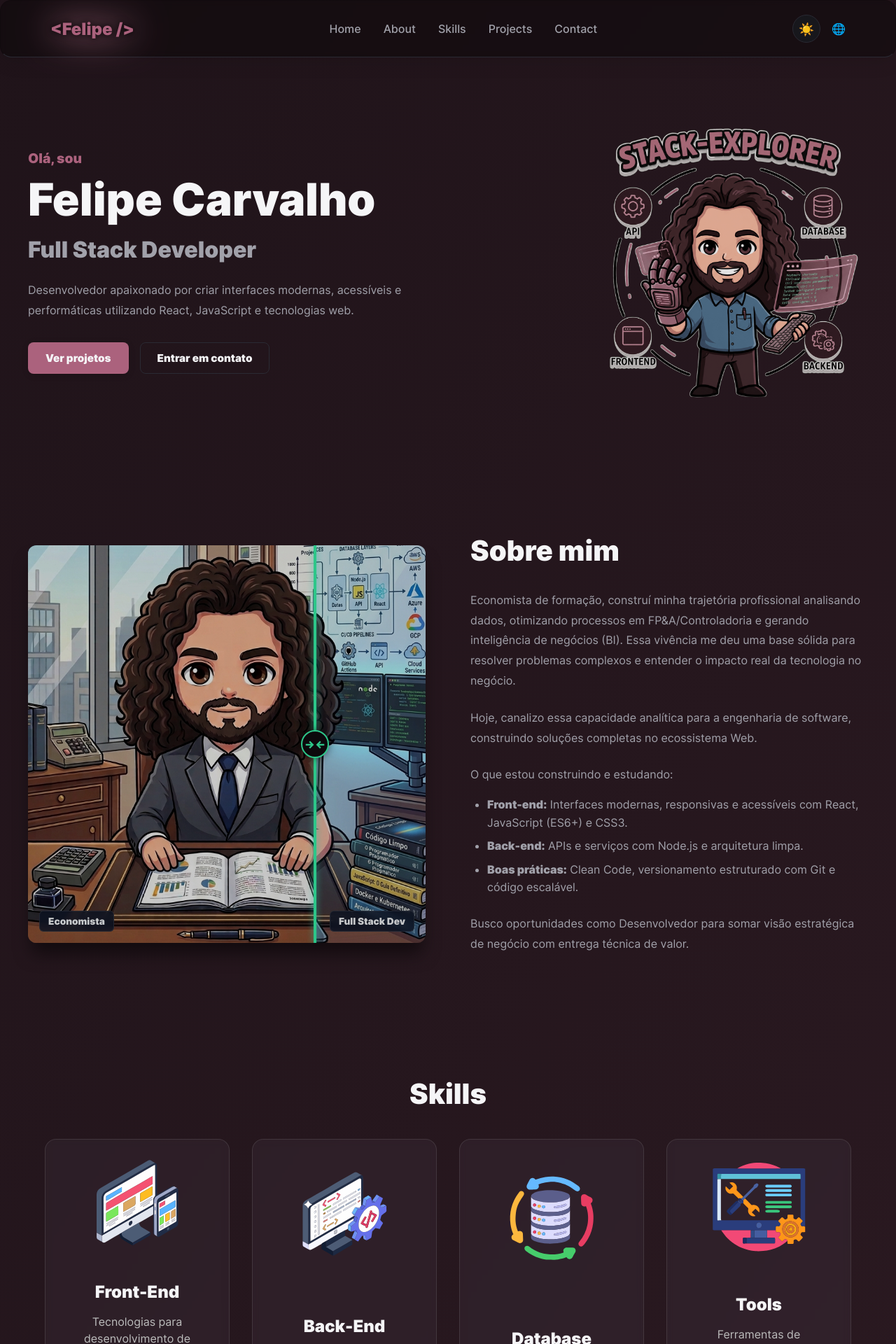
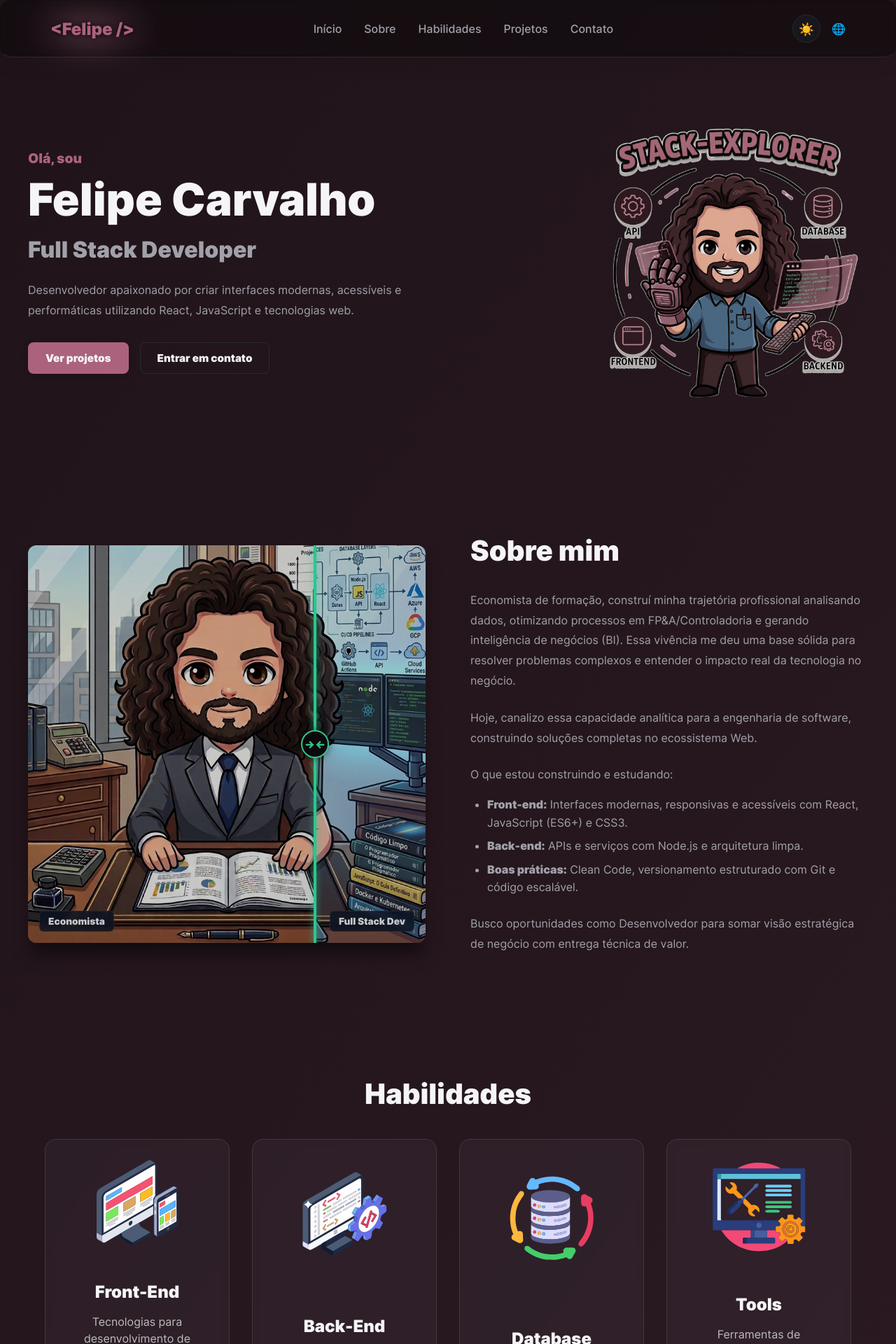
Before and after one commit to flpzht/portfolio, a React (Vite) app: page / in a window 1280 px wide. Shown: the top 1920 px of the page at 70% size. Built offline with nearby package versions, Linux system fonts and the light colour scheme.

Commit message:
feat(i18n): translate menu and section titles to portuguese

```diff
--- a/src/data/navigation.js
+++ b/src/data/navigation.js
@@ -1,9 +1,9 @@
 const navigationLinks = [
-  { href: "#hero", label: "Home" },
-  { href: "#about", label: "About" },
-  { href: "#skills", label: "Skills" },
-  { href: "#projects", label: "Projects" },
-  { href: "#contact", label: "Contact" },
+  { href: "#hero", label: "Início" },
+  { href: "#about", label: "Sobre" },
+  { href: "#skills", label: "Habilidades" },
+  { href: "#projects", label: "Projetos" },
+  { href: "#contact", label: "Contato" },
 ];
 
 export { navigationLinks };
--- a/src/sections/Contact/Contact.jsx
+++ b/src/sections/Contact/Contact.jsx
@@ -12,7 +12,7 @@ export default function Contact() {
     >
       <div className={styles.container}>
         <h2 className={styles.title}>
-          Contact
+          Contato
         </h2>
 
         <p className={styles.subtitle}>
--- a/src/sections/Projects/Projects.jsx
+++ b/src/sections/Projects/Projects.jsx
@@ -14,7 +14,7 @@ export default function Projects() {
       <div className={styles.container}>
 
         <h2 className={styles.title}>
-          Projects
+          Projetos
         </h2>
 
         <div className={styles.grid}>
@@ -53,7 +53,7 @@ export default function Projects() {
                   target="_blank"
                   rel="noopener noreferrer"
                 >
-                  Live Demo
+                  Ver demo
                 </Button>
 
               </div>
--- a/src/sections/Skills/Skills.jsx
+++ b/src/sections/Skills/Skills.jsx
@@ -15,7 +15,7 @@ export default function Skills() {
       <div className={styles.container}>
 
         <h2 className={styles.title}>
-          Skills
+          Habilidades
         </h2>
 
         <div className={styles.grid}>
```
